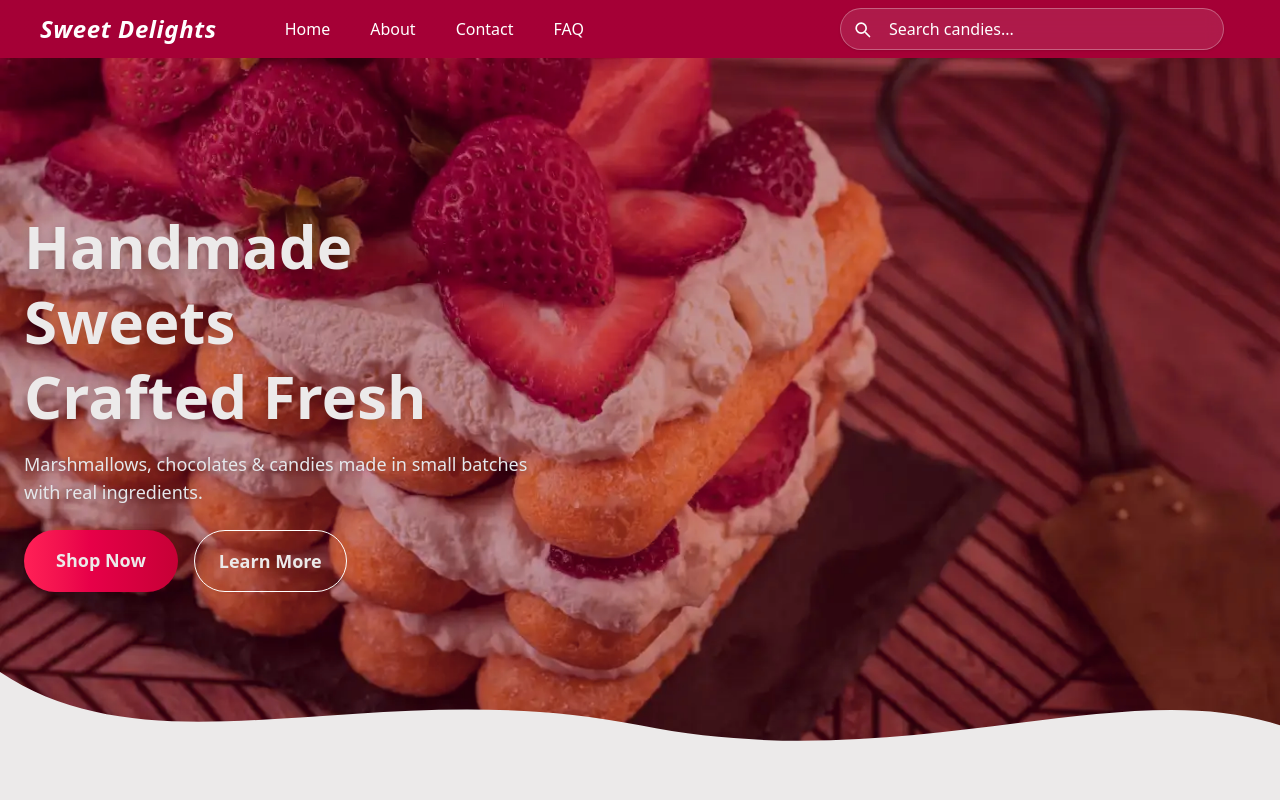
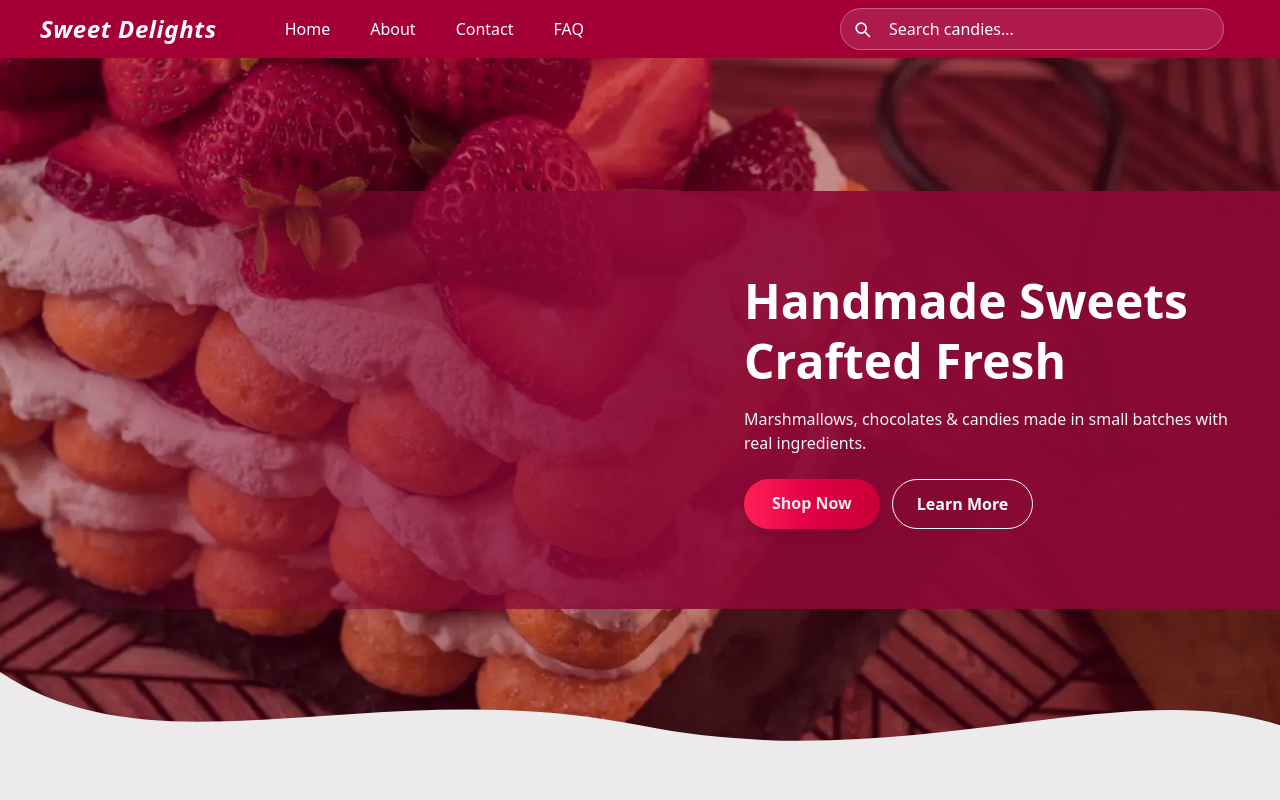
Before and after one commit to sunnycc17/sweet-delights, a Next.js app: page / in a window 1280 px wide. Shown: the top 800 px of the page. Built offline with nearby package versions, Linux system fonts and the light colour scheme.

Commit message:
added a bg colour for readabilitu on hear content

```diff
--- a/app/page.tsx
+++ b/app/page.tsx
@@ -10,53 +10,92 @@ export default function HomePage() {
   return (
     <>
       <Header />
+
       <section className="relative h-[80vh] md:h-screen">
-        {/* Image wrapper */}
-        <div className="absolute inset-0 z-10">
         <Image
           src={heroImg}
           alt="strawberry cake"
           fill
           priority
           placeholder="blur"
-            fetchPriority="high"
           sizes="100vw"
           className="object-cover object-center"
-            style={{
-              willChange: "opacity",
-              filter: " hue-rotate(-20deg)", // pink effect
-            }}
+          style={{ filter: "hue-rotate(-20deg)" }}
         />
-        </div>
 
-        {/* Content */}
-        <div className="relative z-30 max-w-7xl mx-auto px-6 flex flex-col-reverse md:flex-row items-center h-full justify-center md:justify-between py-16 md:py-20">
-          <div className="text-center md:text-left md:max-w-lg py-12 md:py-24">
-            <h1 className="text-3xl sm:text-4xl lg:text-6xl font-extrabold drop-shadow-lg leading-tight">
-              Handmade Sweets <br /> Crafted Fresh
+        {/* Overlay */}
+        <div className="absolute inset-0 z-30 flex items-center">
+          <div
+            className="
+        w-full
+        bg-gradient-to-l
+        from-rose-900/95
+        via-rose-900/90
+        to-rose-900/70
+        md:to-transparent
+      "
+          >
+            <div className="max-w-7xl mx-auto px-4 sm:px-6 py-16 sm:py-24 md:py-20 flex justify-end">
+              {/* Inner fade container */}
+              <div className="relative max-w-lg pr-6 md:pr-0">
+                {/* Edge fade */}
+                <div className="absolute inset-y-0 -right-6 w-6 bg-gradient-to-l from-transparent to-rose-900/90 md:hidden" />
+
+                <h1 className="text-3xl sm:text-4xl lg:text-5xl font-extrabold text-white leading-tight">
+                  Handmade Sweets
+                  <br />
+                  Crafted Fresh
                 </h1>
-            <p className="mt-4 text-base sm:text-lg text-gray-200 drop-shadow-sm">
-              Marshmallows, chocolates & candies made in small batches with real
-              ingredients.
+
+                <p className="mt-4 text-sm sm:text-base text-gray-100">
+                  Marshmallows, chocolates & candies made in small batches with
+                  real ingredients.
                 </p>
-            <div className="mt-6 flex justify-center md:justify-start gap-3 sm:gap-4">
+
+                {/* Buttons */}
+                <div className="mt-6 flex flex-row flex-wrap gap-3">
                   <a
                     href="/shop"
-                className="px-6 sm:px-8 py-3 sm:py-4 rounded-full font-semibold bg-linear-to-r from-rose-500 to-rose-700 text-base sm:text-lg shadow-lg hover:scale-105 transition"
+                    className="
+                inline-flex
+                px-5 py-2
+                sm:px-7 sm:py-3
+                rounded-full
+                font-semibold
+                text-sm sm:text-base
+                bg-gradient-to-r from-rose-500 to-rose-700
+                shadow-lg
+                hover:scale-105
+                transition
+              "
                   >
                     Shop Now
                   </a>
+
                   <a
                     href="#features"
-                className="px-5 sm:px-6 py-3 sm:py-4 rounded-full font-semibold border border-white text-base sm:text-lg hover:bg-white hover:text-rose-700 transition"
+                    className="
+                inline-flex
+                px-4 py-2
+                sm:px-6 sm:py-3
+                rounded-full
+                font-semibold
+                text-sm sm:text-base
+                border border-white
+                text-white
+                hover:bg-white hover:text-rose-700
+                transition
+              "
                   >
                     Learn More
                   </a>
                 </div>
               </div>
             </div>
+          </div>
+        </div>
 
-        {/* Wavy SVG divider */}
+        {/* Divider */}
         <div className="absolute bottom-0 w-full overflow-hidden leading-none z-40">
           <svg
             className="relative block w-full h-20 md:h-32"
```
Lines whose indentation alone changed are shown as unchanged.
